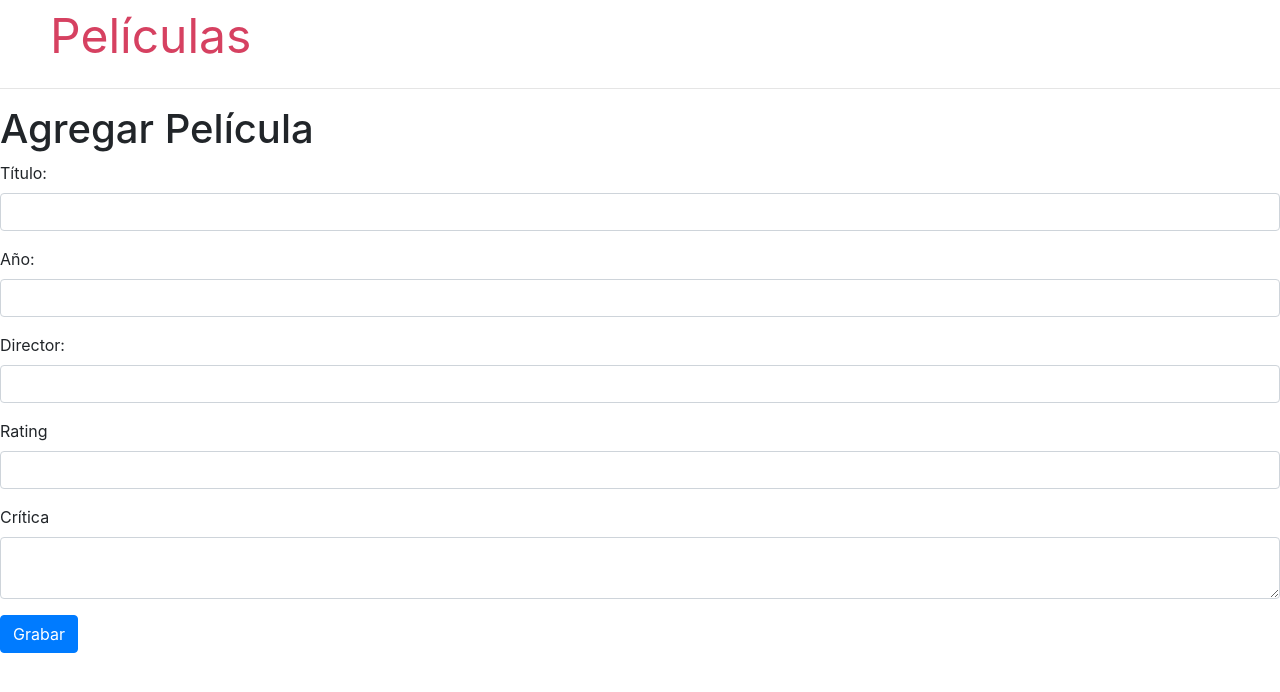
After one commit to rodrigoaro/Devops-2022-tarea-3, a Flask app: page /add in a window 1280 px wide. The commit adds this page. Shown: the top 692 px of the page. Run offline with Flask 3, Linux system fonts and the light colour scheme; some libraries are stand-ins or nearby versions.

Commit message:
add form

```diff
--- a/main.py
+++ b/main.py
@@ -20,4 +20,13 @@ def index():
   conn.close()
   return render_template('index.html', movies=movies)
 
-app.run(host='0.0.0.0', port=8080)
+@app.route('/add')
+def add():
+  return render_template('form.html', action='/create', label='Agregar', post=None)
+
+@app.route('/create', methods=['POST'])
+def create():
+  title  = request.form.get('title')
+  year = request.form.get('year')
+  return f"{title} - {year}"
+app.run(host='0.0.0.0', port=8080, debug=True)
--- a/pyproject.toml
+++ b/pyproject.toml
@@ -10,9 +10,6 @@ numpy = "^1.22.2"
 replit = "^3.2.4"
 Flask = "^2.2.0"
 urllib3 = "^1.26.12"
-SQLAlchemy = "^1.4.41"
-flask-sqlalchemy = "^3.0.0"
-psycopg2-binary = "^2.9.4"
 
 [tool.poetry.dev-dependencies]
 debugpy = "^1.6.2"
--- a/templates/base.html
+++ b/templates/base.html
@@ -2,6 +2,8 @@
 <html lang="en">
 <head>
     <meta charset="UTF-8">
+   <!-- Bootstrap CSS -->
+    <link rel="stylesheet" href="https://stackpath.bootstrapcdn.com/bootstrap/4.3.1/css/bootstrap.min.css" integrity="sha384-ggOyR0iXCbMQv3Xipma34MD+dH/1fQ784/j6cY/iJTQUOhcWr7x9JvoRxT2MZw1T" crossorigin="anonymous">
     <title>{% block title %} {% endblock %}- FlaskApp</title>
     <style>
         nav a {
@@ -26,11 +28,16 @@
 </head>
 <body>
     <nav>
-        <a href="{{ url_for('index') }}">App</a>
+        <a href="{{ url_for('index') }}">Películas</a>
     </nav>
     <hr>
     <div class="content">
         {% block content %} {% endblock %}
     </div>
+  <!-- Optional JavaScript -->
+    <!-- jQuery first, then Popper.js, then Bootstrap JS -->
+    <script src="https://code.jquery.com/jquery-3.3.1.slim.min.js" integrity="sha384-q8i/X+965DzO0rT7abK41JStQIAqVgRVzpbzo5smXKp4YfRvH+8abtTE1Pi6jizo" crossorigin="anonymous"></script>
+    <script src="https://cdnjs.cloudflare.com/ajax/libs/popper.js/1.14.7/umd/popper.min.js" integrity="sha384-UO2eT0CpHqdSJQ6hJty5KVphtPhzWj9WO1clHTMGa3JDZwrnQq4sF86dIHNDz0W1" crossorigin="anonymous"></script>
+    <script src="https://stackpath.bootstrapcdn.com/bootstrap/4.3.1/js/bootstrap.min.js" integrity="sha384-JjSmVgyd0p3pXB1rRibZUAYoIIy6OrQ6VrjIEaFf/nJGzIxFDsf4x0xIM+B07jRM" crossorigin="anonymous"></script>
 </body>
 </html>
--- /dev/null
+++ b/templates/form.html
@@ -0,0 +1,31 @@
+{% extends 'base.html' %}
+
+{% block content %}
+    <h1>{% block title %} {{ label }} Película {% endblock %}</h1>
+    <form action="{{action}}" method="post" class="horizontal">
+      <div class="form-group">
+      <label for="title">Título:</label>
+      <input type="text" name="title" value="{{request.form['title'] or post['title']}}" class="form-control"></input>
+      </div>
+      <div class="form-group">
+      <label for="year">Año:</label>
+      <input type="text" name="year" value="{{request.form['year'] or post['year']}}" class="form-control"></input>
+      </div>
+      <div class="form-group">
+      <label for="director">Director:</label>
+      <input type="text" name="director" value="{{request.form['director'] or post['director']}}" class="form-control"></input>
+      </div>
+      <div class="form-group">
+      <label for="rating">Rating</label>
+      <input type="text" name="rating" value="{{request.form['rating'] or post['rating']}}" class="form-control"></input>
+      </div>
+      <div class="form-group">
+      <label for="rating">Crítica</label>
+      <textarea name ="review" class="form-control">
+        {{request.form['review'] or post['review']}}</textarea>
+      </div>
+      <div class="form-group">
+        <input type="submit" value="Grabar" class="btn btn-primary"></input></div>
+    </form>
+
+{% endblock %}
--- a/templates/index.html
+++ b/templates/index.html
@@ -1,10 +1,10 @@
 {% extends 'base.html' %}
 
 {% block content %}
-    <h1>{% block title %} Movies {% endblock %}</h1>
+    <a id="add-movie" href="/add">Agregar Película</a>
     {% for movie in movies %}
         <div class='movie'>
-            <h3>#{{ movie[0] }} - {{ movie[1] }}</h3>
+            <h3>#{{ movie[0] }} - <a href="/edit/{{movie[0]}}">{{ movie[1] }}</a></h3>
             <i><p>({{ movie[2] }})</p></i>
           <i><p>Director: {{ movie[3] }}</p></i>
           <p class ="review"> {{ movie[5] }}</p>
```
Also changed, not shown: 1 other file.
